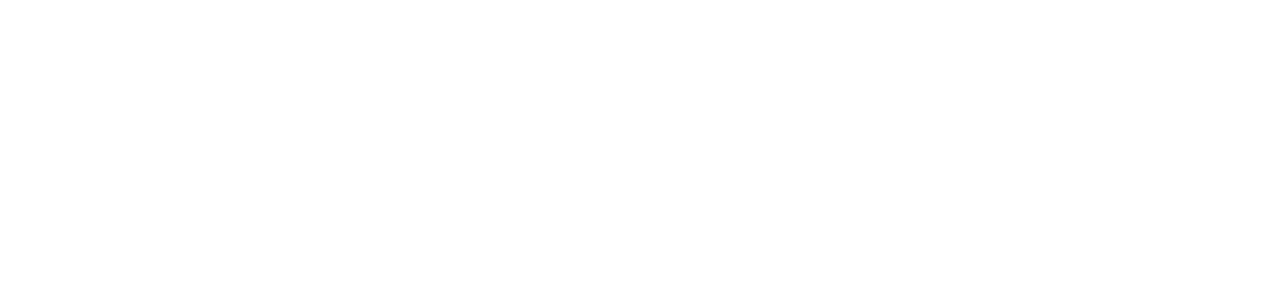
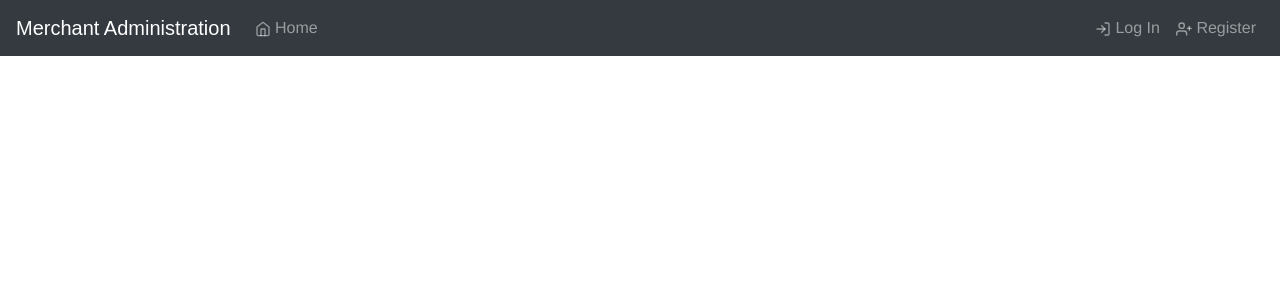
Before and after one commit to kacavucic/merchant-administration-front, a React (Create React App) app: page / in a window 1280 px wide. Before the commit this address had no page. Shown: the top 300 px of the page. Built offline with nearby package versions, Linux system fonts and the light colour scheme.

Commit message:
implemented navbar component

```diff
--- a/package.json
+++ b/package.json
@@ -9,6 +9,7 @@
     "axios": "^0.27.2",
     "react": "^18.1.0",
     "react-dom": "^18.1.0",
+    "react-icons": "^4.3.1",
     "react-router-dom": "^6.3.0",
     "react-scripts": "5.0.1",
     "web-vitals": "^2.1.4"
--- a/public/index.html
+++ b/public/index.html
@@ -46,14 +46,14 @@
       To create a production bundle, use `npm run build` or `yarn build`.
     -->
     <script
+      src="https://cdn.jsdelivr.net/npm/jquery@3.5.1/dist/jquery.slim.min.js"
+      integrity="sha384-DfXdz2htPH0lsSSs5nCTpuj/zy4C+OGpamoFVy38MVBnE+IbbVYUew+OrCXaRkfj"
       crossorigin="anonymous"
-      integrity="sha256-/xUj+3OJU5yExlq6GSYGSHk7tPXikynS7ogEvDej/m4="
-      src="https://code.jquery.com/jquery-3.6.0.min.js"
     ></script>
     <script
+      src="https://cdn.jsdelivr.net/npm/bootstrap@4.6.1/dist/js/bootstrap.bundle.min.js"
+      integrity="sha384-fQybjgWLrvvRgtW6bFlB7jaZrFsaBXjsOMm/tB9LTS58ONXgqbR9W8oWht/amnpF"
       crossorigin="anonymous"
-      integrity="sha384-Piv4xVNRyMGpqkS2by6br4gNJ7DXjqk09RmUpJ8jgGtD7zP9yug3goQfGII0yAns"
-      src="https://cdn.jsdelivr.net/npm/bootstrap@4.6.0/dist/js/bootstrap.bundle.min.js"
     ></script>
   </body>
 </html>
--- a/src/App.css
+++ b/src/App.css
@@ -151,20 +151,15 @@
 }
 
 .navbar-text {
-  padding-left: 8px;
-  padding-right: 8px;
+  display: inline-flex;
+  align-items: center;
 }
 
 tr, td {
   text-align: center;
 }
 
-.fas {
-  padding-right: 8px;
-  cursor: pointer;
-}
-
-.fa-users, .fa-user-shield {
+.dropdown-item {
   color: dimgrey;
 }
 
--- a/src/App.js
+++ b/src/App.js
@@ -2,6 +2,7 @@
 import './App.css';
 import LoginPage from './components/LoginPage';
 import RegisterPage from './components/RegisterPage';
+import NavBar from './components/NavBar';
 import { BrowserRouter, Routes, Route } from "react-router-dom";
 import { useState } from 'react';
 
@@ -10,11 +11,16 @@
   function addToken(authToken) {
     setToken(authToken);
   }
+  const [user, setUser] = useState();
+  function addUser(username) {
+    setUser(username);
+  }
   return (
     <BrowserRouter className="App">
       <Routes>
-        <Route path='/login' element={<LoginPage addToken={addToken} />} />
+        <Route path='/login' element={<LoginPage addToken={addToken} addUser={addUser} />} />
         <Route path='/register' element={<RegisterPage />} />
+        <Route path='/' element={<NavBar token={token} user={user} />}></Route>
       </Routes>
     </BrowserRouter>
   );
--- a/src/components/LoginPage.jsx
+++ b/src/components/LoginPage.jsx
@@ -3,7 +3,7 @@
 import axios from "axios";
 import { useNavigate } from "react-router-dom";
 
-const LoginPage = ({ addToken }) => {
+const LoginPage = ({ addToken, addUser }) => {
   const [userData, setUserData] = useState({
     email: "",
     password: "",
@@ -26,6 +26,8 @@
         setLoginError(false);
         console.log(res.data);
         window.sessionStorage.setItem("auth_token", res.data.access_token);
+        window.sessionStorage.setItem("auth_user", res.data.user);
+        addUser(res.data.user);
         addToken(res.data.access_token);
         navigate("/");
       })
--- /dev/null
+++ b/src/components/NavBar.jsx
@@ -0,0 +1,94 @@
+import React from "react";
+import {
+  FiLogIn,
+  FiUserPlus,
+  FiHome,
+  FiLogOut,
+  FiServer,
+  FiUser,
+} from "react-icons/fi";
+
+const NavBar = ({ token, user }) => {
+
+  return (
+    <nav className="navbar sticky-top navbar-expand-lg navbar-dark bg-dark">
+      <a className="navbar-brand" href="#">
+        Merchant Administration
+      </a>
+      <button
+        className="navbar-toggler"
+        data-target="#navbarContent"
+        data-toggle="collapse"
+        type="button"
+      >
+        <span className="navbar-toggler-icon"></span>
+      </button>
+      <div className="collapse navbar-collapse" id="navbarContent">
+        <ul className="navbar-nav mr-auto">
+          <li className="nav-item">
+            <a className="nav-link" href="/">
+              <FiHome /> Home
+            </a>
+          </li>
+          {token == null ? (
+            <></>
+          ) : (
+            <li className="nav-item dropdown">
+              <a
+                className="nav-link dropdown-toggle"
+                data-toggle="dropdown"
+                href="#"
+                id="dropdownMenu"
+                role="button"
+              >
+                <FiServer /> Administration
+              </a>
+              <div className="dropdown-menu">
+                <a className="dropdown-item" href="#">
+                  Merchants
+                </a>
+                <a className="dropdown-item" href="#">
+                  Stores
+                </a>
+                <a className="dropdown-item" href="#">
+                  Agents
+                </a>
+              </div>
+            </li>
+          )}
+        </ul>
+        {token == null ? (
+          <ul className="navbar-nav ml-auto">
+            <li className="nav-item">
+              <a className="nav-link" href="/login">
+                <FiLogIn /> Log In
+              </a>
+            </li>
+            <li className="nav-item">
+              <a className="nav-link" href="/register">
+                <FiUserPlus /> Register
+              </a>
+            </li>
+          </ul>
+        ) : (
+          <ul className="navbar-nav ml-auto">
+            <li className="nav-item">
+              <span className="navbar-text">
+                <span>
+                  <FiUser /> {user}
+                </span>
+              </span>
+            </li>
+            <li className="nav-item">
+              <a className="nav-link" href="/logout">
+                <FiLogOut /> Logout
+              </a>
+            </li>
+          </ul>
+        )}
+      </div>
+    </nav>
+  );
+};
+
+export default NavBar;
```
Also changed, not shown: 1 other file (tests, documents, lock files or other folders).
